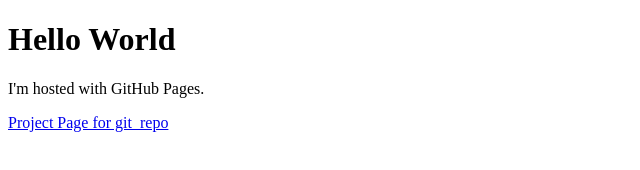
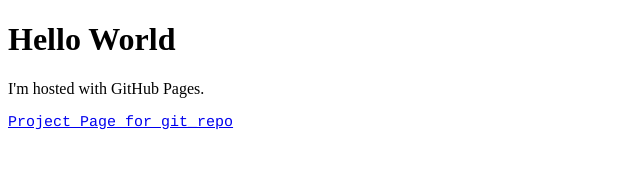
Before and after one commit to The-Droidster/The-Droidster.github.io, a plain HTML site: page index.html in a window 1280 px wide. Shown: the whole page, without its empty margins (0-640 px from the left). Drawn offline with Linux system fonts and the light colour scheme.

Commit message:
Update index.html
Updated Styles!

```diff
--- a/index.html
+++ b/index.html
@@ -3,7 +3,7 @@
   <head>
     <title>The-Droidster's GitHub Page</title>
     <style>
-      link {
+      .link {
           font-size: 15px;
           color: Red;
           font-family: courier;
@@ -13,6 +13,6 @@
   <body>
     <h1>Hello World</h1>
     <p>I'm hosted with GitHub Pages.</p>
-    <p class=link><a href="http://the-droidster.github.io/git_repo/">Project Page for git_repo</a></p>
+    <p class="link"><a href="http://the-droidster.github.io/git_repo/">Project Page for git_repo</a></p>
   </body>
 </html>
```
